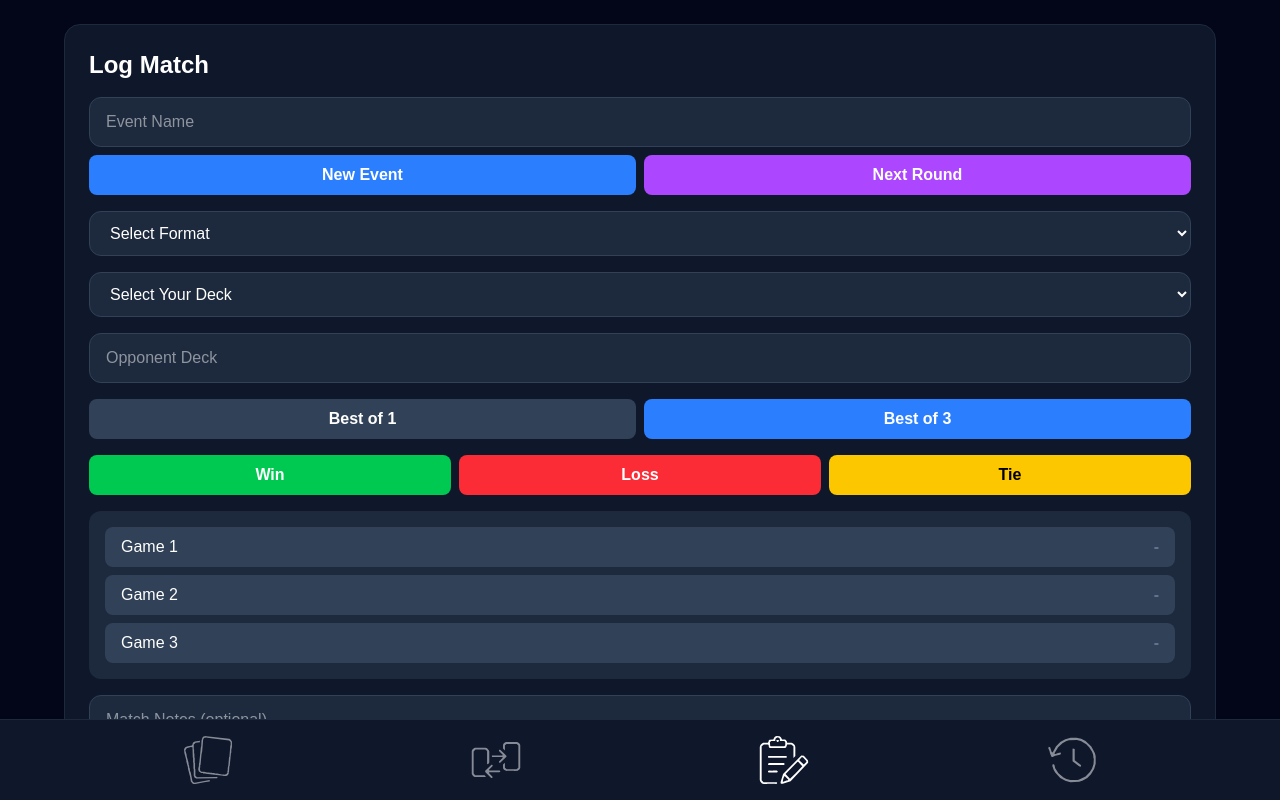
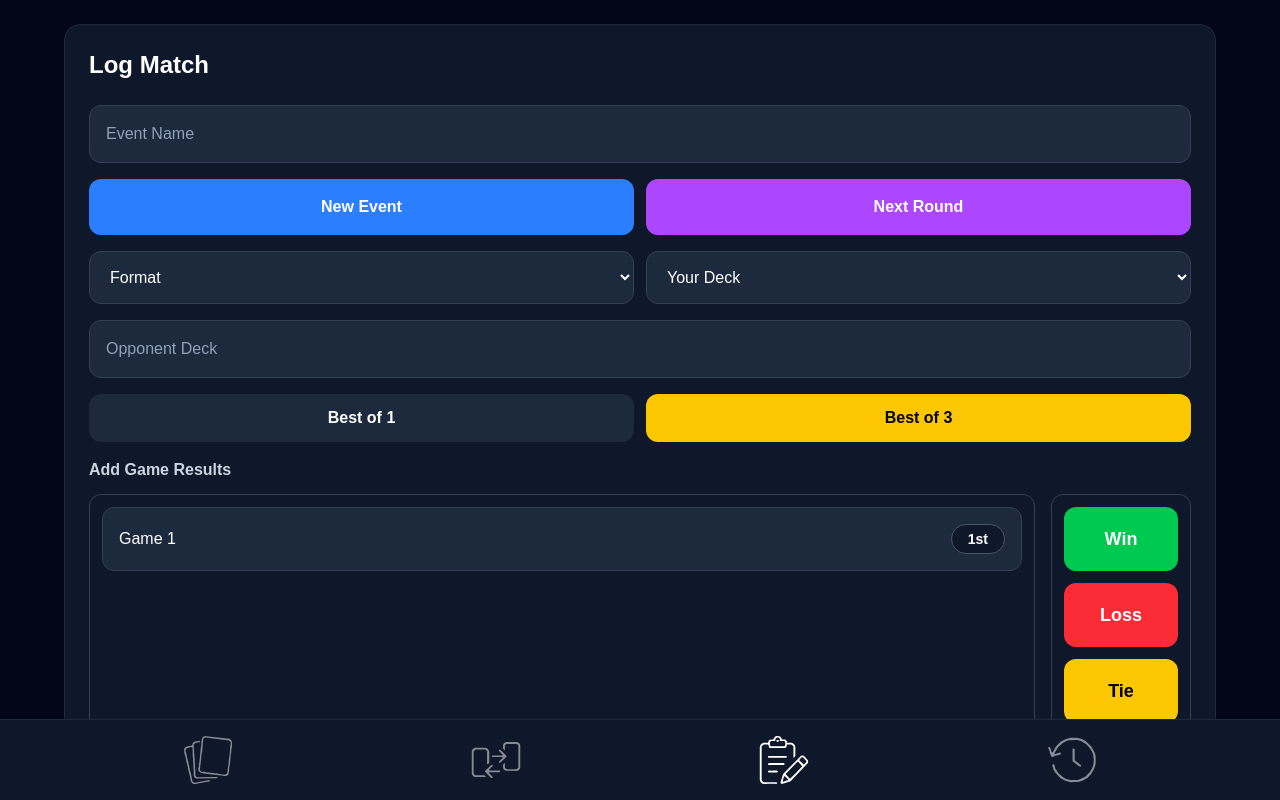
Before and after one commit to raleighUP/pokemon-tcg-tracker, a Next.js app: page / in a window 1280 px wide. Both pictures are taken after a click on the button 784 px from the left and 760 px from the top of the page. Shown: the top 800 px of the page. Built offline with nearby package versions, Linux system fonts and the light colour scheme.

Commit message:
complete match logger redesign

```diff
--- a/src/app/page.tsx
+++ b/src/app/page.tsx
@@ -24,6 +24,8 @@ export default function Home() {
   const [editingDeckId, setEditingDeckId] = useState<number | null>(null)
   const [matches, setMatches] = useState<Match[]>([])
 
+  const [invalidMatchFields, setInvalidMatchFields] = useState<string[]>([])
+
   const [editingMatch, setEditingMatch] =
   useState<Match | null>(null)
 
@@ -42,6 +44,11 @@ const [matchType, setMatchType] =
   useState<'BO1' | 'BO3'>('BO3')
 
 const [games, setGames] = useState<string[]>([])
+
+const [gameStarts, setGameStarts] = useState<
+  ('1st' | '2nd')[]
+>([])
+
 const [currentRound, setCurrentRound] = useState(1)
 
 const [saveSuccess, setSaveSuccess] =
@@ -249,10 +256,25 @@ const toggleGameResult = (result: string) => {
 }
 const clearGames = () => {
   setGames([])
+  setGameStarts([])
+}
+
+const toggleGameStart = (gameIndex: number) => {
+  setGameStarts((prev) => {
+    const updated = [...prev]
+
+    updated[gameIndex] =
+      updated[gameIndex] === '2nd'
+        ? '1st'
+        : '2nd'
+
+    return updated
+  })
 }
 const clearCurrentMatch = () => {
   setOpponentDeck('')
   setGames([])
+  setGameStarts([])
 
   setClearSuccess(true)
 
@@ -270,6 +292,7 @@ const startNewEvent = () => {
   setSelectedMatchDeck('')
   setOpponentDeck('')
   setGames([])
+  setGameStarts([])
 
   setCurrentRound(1)
 
@@ -313,6 +336,7 @@ const nextRound = () => {
   setCurrentRound(nextAvailableRound)
 
 setGames([])
+setGameStarts([])
 setOpponentDeck('')
 setNotes('')
 }
@@ -323,6 +347,7 @@ const clearEvent = () => {
   setSelectedMatchDeck('')
   setOpponentDeck('')
   setGames([])
+  setGameStarts([])
   setNotes('')
 }
 const deleteMatch = (id: number) => {
@@ -379,6 +404,23 @@ const saveMatch = () => {
   ) {
     return
   }
+  const missingFields: string[] = []
+
+if (!eventName.trim()) missingFields.push('eventName')
+if (!format.trim()) missingFields.push('format')
+if (!selectedMatchDeck.trim()) missingFields.push('selectedMatchDeck')
+if (!opponentDeck.trim()) missingFields.push('opponentDeck')
+if (games.length === 0) missingFields.push('games')
+
+if (missingFields.length > 0) {
+  setInvalidMatchFields(missingFields)
+
+  setTimeout(() => {
+    setInvalidMatchFields([])
+  }, 900)
+
+  return
+}
 
   const wins = games.filter((g) => g === 'W').length
   const losses = games.filter((g) => g === 'L').length
@@ -394,6 +436,7 @@ const saveMatch = () => {
   opponentDeck,
   matchType,
   games,
+  gameStarts,
   finalResult,
   notes,
 }
@@ -411,6 +454,7 @@ setTimeout(() => {
 
 setOpponentDeck('')
 setGames([])
+setGameStarts([])
 setNotes('')
 }
   return (
@@ -472,8 +516,11 @@ setNotes('')
   setMatchType={setMatchType}
 
 games={games}
+gameStarts={gameStarts}
 
 toggleGameResult={toggleGameResult}
+toggleGameStart={toggleGameStart}
+
 clearGames={clearGames}
 
   saveMatch={saveMatch}
@@ -488,6 +535,7 @@ eventSuccess={eventSuccess}
 clearSuccess={clearSuccess}
 notes={notes}
 setNotes={setNotes}
+invalidMatchFields={invalidMatchFields}
 />
   )}
 
--- a/src/components/MatchLogger.tsx
+++ b/src/components/MatchLogger.tsx
@@ -3,23 +3,22 @@ import { Deck } from '@/types'
 type Props = {
   eventName: string
   setEventName: (value: string) => void
-
   selectedMatchDeck: string
   setSelectedMatchDeck: (value: string) => void
-
   opponentDeck: string
   setOpponentDeck: (value: string) => void
-
   format: string
   setFormat: (value: string) => void
-
   decks: Deck[]
 
   games: string[]
+  gameStarts: ('1st' | '2nd')[]
 
   toggleGameResult: (result: string) => void
+  toggleGameStart: (gameIndex: number) => void
 
   saveMatch: () => void
+
   matchType: 'BO1' | 'BO3'
   setMatchType: (value: 'BO1' | 'BO3') => void
 
@@ -28,12 +27,15 @@ type Props = {
   nextRound: () => void
   clearEvent: () => void
   clearCurrentMatch: () => void
+
   notes: string
   setNotes: (value: string) => void
+
   roundSuccess: boolean
   eventSuccess: boolean
   clearSuccess: boolean
   saveSuccess: boolean
+  invalidMatchFields: string[]
 }
 
 export default function MatchLogger({
@@ -49,241 +51,241 @@ export default function MatchLogger({
   setMatchType,
   decks,
   games,
+  gameStarts,
   toggleGameResult,
+  toggleGameStart,
   clearGames,
   saveMatch,
   clearCurrentMatch,
   startNewEvent,
   nextRound,
-  clearEvent,
   saveSuccess,
   roundSuccess,
   eventSuccess,
   clearSuccess,
   notes,
   setNotes,
+invalidMatchFields = [],
 }: Props) {
+  const visibleGameCount =
+    matchType === 'BO1' ? 1 : Math.min(games.length + 1, 3)
+
+  const errorClass = (fieldName: string) =>
+    invalidMatchFields.includes(fieldName)
+      ? 'field-error-shake border-red-500 ring-2 ring-red-500/60'
+      : 'border-slate-700'
+
   return (
-    <div className="bg-slate-900 border border-slate-800 rounded-2xl p-6">
-     <div className="relative mb-4">
-  <h2 className="text-2xl font-bold mb-4">
-    Log Match
-  </h2>
-
-  {saveSuccess && (
-    <div className="absolute top-0 right-0 bg-green-500/20 border border-green-500 text-green-300 px-3 py-1 rounded-lg text-sm font-semibold animate-pulse pointer-events-none">
-      Match Saved ✓
-    </div>
-  )}
-
-  {!saveSuccess && roundSuccess && (
-    <div className="absolute top-0 right-0 bg-purple-500/20 border border-purple-500 text-purple-300 px-3 py-1 rounded-lg text-sm font-semibold animate-pulse pointer-events-none">
-      Next Round →
-    </div>
-  )}
-
-  {!saveSuccess &&
-    !roundSuccess &&
-    eventSuccess && (
-      <div className="absolute top-0 right-0 bg-blue-500/20 border border-blue-500 text-blue-300 px-3 py-1 rounded-lg text-sm font-semibold animate-pulse pointer-events-none">
-        New Event ✓
-      </div>
-    )}
-
-  {!saveSuccess &&
-    !roundSuccess &&
-    !eventSuccess &&
-    clearSuccess && (
-      <div className="absolute top-0 right-0 bg-red-500/20 border border-red-500 text-red-300 px-3 py-1 rounded-lg text-sm font-semibold animate-pulse pointer-events-none">
-        Match Cleared ✕
-      </div>
-    )}
-</div>
+    <div className="rounded-2xl border border-slate-800 bg-slate-900 p-6">
+      <h2 className="mb-6 text-2xl font-bold">Log Match</h2>
 
       <div className="space-y-4">
-
-        {/* SAVE SUCCESS FEEDBACK */}
-        {/* EVENT */}
-        <div className="space-y-2">
         <input
-            type="text"
           value={eventName}
           onChange={(e) => setEventName(e.target.value)}
           placeholder="Event Name"
-            className="w-full bg-slate-800 border border-slate-700 rounded-xl px-4 py-3"
+          className={`w-full rounded-xl border bg-slate-800 px-4 py-4 text-white placeholder:text-slate-400 ${errorClass(
+            'eventName'
+          )}`}
         />
 
-          <div className="grid grid-cols-2 gap-2">
+        <div className="grid grid-cols-2 gap-3">
           <button
             onClick={startNewEvent}
-              className="bg-blue-500 hover:bg-blue-600 py-2 rounded-lg font-semibold"
+            className="rounded-xl bg-blue-500 px-4 py-4 font-bold hover:bg-blue-600"
           >
-              New Event
+            {eventSuccess ? 'Started!' : 'New Event'}
           </button>
 
           <button
             onClick={nextRound}
-              className="bg-purple-500 hover:bg-purple-600 py-2 rounded-lg font-semibold"
+            className="rounded-xl bg-purple-500 px-4 py-4 font-bold hover:bg-purple-600"
           >
-              Next Round
+            {roundSuccess ? 'Next!' : 'Next Round'}
           </button>
         </div>
-        </div>
 
-        {/* FORMAT */}
+        <div className="grid grid-cols-2 gap-3">
           <select
             value={format}
             onChange={(e) => setFormat(e.target.value)}
-          className="w-full bg-slate-800 border border-slate-700 rounded-xl px-4 py-3"
+            className={`w-full rounded-xl border bg-slate-800 px-4 py-4 text-white ${errorClass(
+              'format'
+            )}`}
           >
-          <option value="">Select Format</option>
-          <option value="Perfect Order">Perfect Order</option>
-          <option value="Standard">Standard</option>
+            <option value="">Format</option>
+            <option value="TEF-POR">TEF-POR</option>
+            <option value="Gym Leader Challenge">Gym Leader Challenge</option>
             <option value="Expanded">Expanded</option>
-          <option value="Gym Leader Challenge">Gym Leader Challenge</option>
           </select>
 
-        {/* DECK */}
           <select
             value={selectedMatchDeck}
             onChange={(e) => setSelectedMatchDeck(e.target.value)}
-          className="w-full bg-slate-800 border border-slate-700 rounded-xl px-4 py-3"
+            className={`w-full rounded-xl border bg-slate-800 px-4 py-4 text-white ${errorClass(
+              'selectedMatchDeck'
+            )}`}
           >
-          <option value="">Select Your Deck</option>
+            <option value="">Your Deck</option>
             {decks.map((deck) => (
               <option key={deck.id} value={deck.name}>
                 {deck.name}
               </option>
             ))}
           </select>
+        </div>
 
-        {/* OPPONENT */}
         <input
-          type="text"
           value={opponentDeck}
           onChange={(e) => setOpponentDeck(e.target.value)}
           placeholder="Opponent Deck"
-          className="w-full bg-slate-800 border border-slate-700 rounded-xl px-4 py-3"
+          className={`w-full rounded-xl border bg-slate-800 px-4 py-4 text-white placeholder:text-slate-400 ${errorClass(
+            'opponentDeck'
+          )}`}
         />
 
-        {/* MATCH TYPE */}
-        <div>
-
-          <div className="flex gap-2">
+        <div className="grid grid-cols-2 gap-3">
           <button
-              onClick={() => setMatchType('BO1')}
-              className={`flex-1 py-2 rounded-lg font-semibold ${
+            onClick={() => {
+              setMatchType('BO1')
+              clearGames()
+            }}
+            className={`rounded-xl px-4 py-3 font-bold ${
               matchType === 'BO1'
-                  ? 'bg-blue-500 text-white'
-                  : 'bg-slate-700 text-white'
+                ? 'bg-yellow-400 text-black'
+                : 'bg-slate-800 text-white'
             }`}
           >
             Best of 1
           </button>
 
           <button
-              onClick={() => setMatchType('BO3')}
-              className={`flex-1 py-2 rounded-lg font-semibold ${
+            onClick={() => {
+              setMatchType('BO3')
+              clearGames()
+            }}
+            className={`rounded-xl px-4 py-3 font-bold ${
               matchType === 'BO3'
-                  ? 'bg-blue-500 text-white'
-                  : 'bg-slate-700 text-white'
+                ? 'bg-yellow-400 text-black'
+                : 'bg-slate-800 text-white'
             }`}
           >
             Best of 3
           </button>
         </div>
+
+        <div className="space-y-3">
+          <h3 className="font-semibold text-slate-300">
+            Add Game Results
+          </h3>
+
+          <div className="grid grid-cols-[1fr_140px] gap-4">
+            <div
+              className={`rounded-xl border bg-slate-900 p-3 ${errorClass(
+                'games'
+              )}`}
+            >
+              <div className="space-y-3">
+                {Array.from({ length: visibleGameCount }).map((_, index) => {
+                  const result = games[index]
+
+                  return (
+                    <div
+                      key={index}
+                      className="flex min-h-[64px] items-center justify-between rounded-xl border border-slate-700 bg-slate-800 px-4"
+                    >
+                      <div className="flex items-center gap-3">
+                        <span className="font-medium">
+                          Game {index + 1}
+                        </span>
+
+                        {result && (
+                          <span
+                            className={`text-sm font-bold ${
+                              result === 'W'
+                                ? 'text-green-300'
+                                : result === 'L'
+                                ? 'text-red-300'
+                                : 'text-yellow-300'
+                            }`}
+                          >
+                            {result}
+                          </span>
+                        )}
                       </div>
 
-        {/* GAME INPUTS */}
-        <div>
+                      <button
+                        type="button"
+                        onClick={() => toggleGameStart(index)}
+                        className="rounded-full border border-slate-600 bg-slate-900 px-4 py-1 text-sm font-semibold hover:bg-slate-700"
+                      >
+                        {gameStarts[index] ?? '1st'}
+                      </button>
+                    </div>
+                  )
+                })}
+              </div>
+            </div>
 
-          <div className="grid grid-cols-3 gap-2">
+            <div className="rounded-xl border border-slate-700 bg-slate-900 p-3">
+              <div className="grid gap-3">
                 <button
                   onClick={() => toggleGameResult('W')}
-              className="bg-green-500 hover:bg-green-600 px-4 py-2 rounded-lg font-semibold"
+                  className="min-h-[64px] rounded-xl bg-green-500 px-4 py-4 text-lg font-bold hover:bg-green-600"
                 >
                   Win
                 </button>
 
                 <button
                   onClick={() => toggleGameResult('L')}
-              className="bg-red-500 hover:bg-red-600 px-4 py-2 rounded-lg font-semibold"
+                  className="min-h-[64px] rounded-xl bg-red-500 px-4 py-4 text-lg font-bold hover:bg-red-600"
                 >
                   Loss
                 </button>
 
                 <button
                   onClick={() => toggleGameResult('T')}
-              className="bg-yellow-400 hover:bg-yellow-500 text-black px-4 py-2 rounded-lg font-semibold"
+                  className="min-h-[64px] rounded-xl bg-yellow-400 px-4 py-4 text-lg font-bold text-black hover:bg-yellow-500"
                 >
                   Tie
                 </button>
+
+                <button
+                  onClick={clearGames}
+                  className="min-h-[64px] rounded-xl bg-slate-700 px-4 py-4 text-lg font-bold hover:bg-slate-600"
+                >
+                  Clear
+                </button>
+              </div>
+            </div>
           </div>
         </div>
 
-        {/* CURRENT MATCH */}
-        <div className="bg-slate-800 rounded-xl p-4">
-
-          <div className="space-y-2">
-            {Array.from({
-              length: matchType === 'BO1' ? 1 : 3,
-            }).map((_, index) => {
-              const result = games[index]
-
-              return (
-                <div
-                  key={index}
-                  className="flex items-center justify-between bg-slate-700 rounded-lg px-4 py-2"
-                >
-                  <span className="font-medium">
-                    Game {index + 1}
-                  </span>
-
-                  <span
-                    className={`font-bold ${
-                      result === 'W'
-                        ? 'text-green-400'
-                        : result === 'L'
-                        ? 'text-red-400'
-                        : result === 'T'
-                        ? 'text-yellow-400'
-                        : 'text-slate-500'
-                    }`}
-                  >
-                    {result || '-'}
-                  </span>
-                </div>
-              )
-            })}
-          </div>
-        </div>
-{/* NOTES */}
         <textarea
           value={notes}
-  onChange={(e) => {
-    setNotes(e.target.value)
+          onChange={(e) => setNotes(e.target.value)}
+          onInput={(e) => {
+            e.currentTarget.style.height = 'auto'
+            e.currentTarget.style.height = `${e.currentTarget.scrollHeight}px`
+          }}
+          rows={1}
+          placeholder="Match Notes (optional)"
+          className="min-h-[56px] w-full resize-none overflow-hidden rounded-xl border border-slate-700 bg-slate-800 px-4 py-4 text-white placeholder:text-slate-400"
+        />
 
-    e.target.style.height = 'auto'
-    e.target.style.height = `${e.target.scrollHeight}px`
-  }}
-  placeholder="Match Notes (optional)"
-  rows={1}
-  className="w-full bg-slate-800 border border-slate-700 rounded-xl px-4 py-3 outline-none focus:border-yellow-400 resize-none overflow-hidden transition-all duration-200"
-/>
-        {/* ACTIONS */}
-        <div className="grid grid-cols-2 gap-2">
+        <div className="grid grid-cols-2 gap-3">
           <button
             onClick={clearCurrentMatch}
-            className="bg-slate-700 hover:bg-slate-600 text-white font-semibold py-3 rounded-xl transition"
+            className="rounded-xl bg-slate-700 px-4 py-4 font-bold hover:bg-slate-600"
           >
-            Clear Match
+            {clearSuccess ? 'Cleared!' : 'Clear Match'}
           </button>
 
           <button
             onClick={saveMatch}
-  className="bg-purple-500 hover:bg-purple-600 text-white font-semibold py-3 rounded-xl hover:scale-[1.02] transition"
+            className="rounded-xl bg-purple-500 px-4 py-4 font-bold hover:bg-purple-600"
           >
-  Save Match
+            {saveSuccess ? 'Saved!' : 'Save Match'}
           </button>
         </div>
       </div>
--- a/src/types.ts
+++ b/src/types.ts
@@ -13,9 +13,9 @@ export type Match = {
   opponentDeck: string
   matchType: 'BO1' | 'BO3'
   games: string[]
+  gameStarts: ('1st' | '2nd')[]
   finalResult: string
   notes?: string
-
 }
 
 export type CardEntry = {
```
Lines whose indentation alone changed are shown as unchanged.
